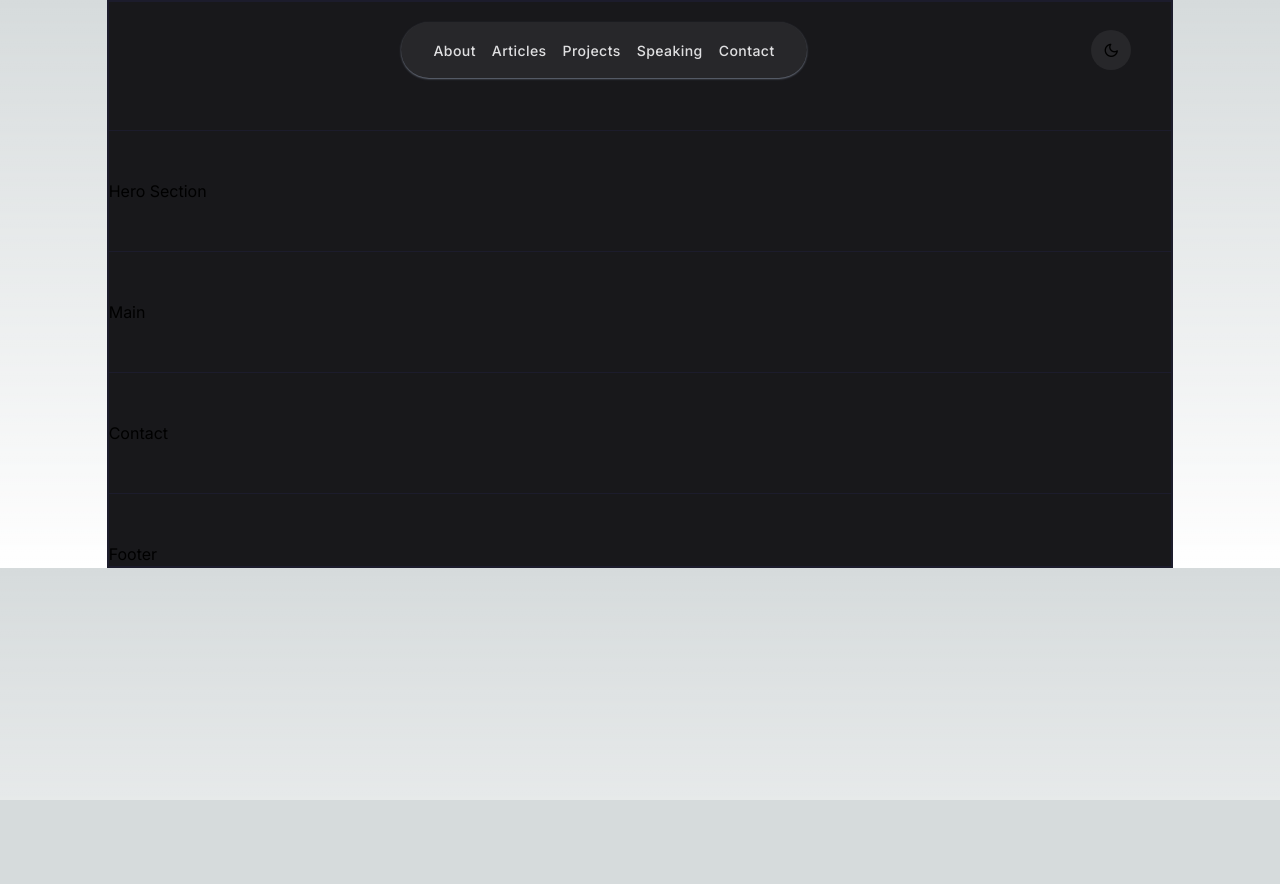
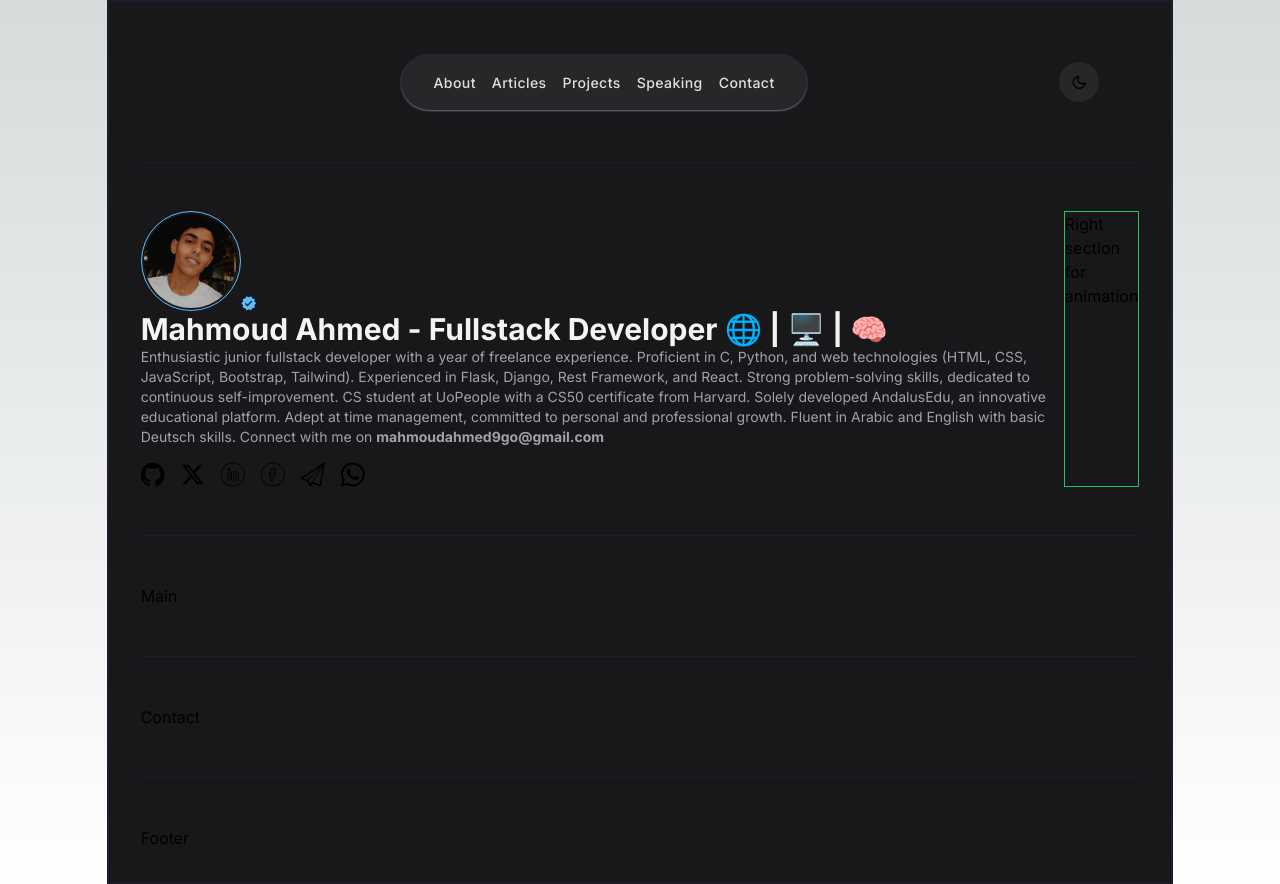
Before and after one commit to Mahmoud4hmed/my-portfolio, a Next.js app: page / in a window 1280 px wide. Before the commit the page ends 800 px from the top, so only its background shows below. Built offline with nearby package versions, Linux system fonts and the light colour scheme.

Commit message:
Hero Section Done!

```diff
--- a/app/components/header/Header.jsx
+++ b/app/components/header/Header.jsx
@@ -11,7 +11,7 @@ const Header = () => {
             <button onClick={() => setShowModal(true)} className='rounded-full p-2 mx-4 menu icon-th-menu bg-[var(--bgHeader)] h-10 w-10 active:scale-50 duration-200'></button>
                 <div></div>
 
-            <nav className='bg-[var(--bgHeader)] py-4 px-8 rounded-full hover:shadow-md shadow-sm shadow-gray-500 duration-500 hover:shadow-[var(--blue)]'>
+            <nav className='bg-[var(--bgHeader)] backdrop-filter backdrop-blur py-4 px-8 rounded-full hover:shadow-md shadow-sm shadow-gray-500 duration-500 hover:shadow-[var(--blue)]'>
                 <ul className='flex gap-4'>
                     <li>
                         <a href="#" className='duration-300'>About</a>
--- a/app/components/hero/Hero.jsx
+++ b/app/components/hero/Hero.jsx
@@ -1,11 +1,50 @@
 import React from 'react';
+import Image from 'next/image';
+import pfp from '../../assets/pfp.png'
 
 const Hero = () => {
     return (
-        <div>
-            <h1>Hero Section</h1>
-        </div>
+        <section className='flex'>
+
+            <div className='flex-grow'>
+                <div className='flex items-end'>
+                    <Image src={pfp} width={100} height={100} className='rounded-full border border-[var(--blue)] p-0.5' alt='pfp'/>
+                    <div className='icon-verified text-[var(--blue)]'></div>
+                </div>
+                <h1 className='md:text-3xl sm:text-xl font-bold text-[var(--title)]'>
+                Mahmoud Ahmed - Fullstack Developer
+                🌐 | 🖥️ | 🧠
+                </h1>
+                <p className='text-sm text-[var(--subtitle)]'>
+                    Enthusiastic junior fullstack developer with a year of freelance experience. Proficient in C, Python, and web technologies (HTML, CSS, JavaScript, Bootstrap, Tailwind). Experienced in Flask, Django, Rest Framework, and React. Strong problem-solving skills, dedicated to continuous self-improvement. CS student at UoPeople with a CS50 certificate from Harvard. Solely developed AndalusEdu, an innovative educational platform. Adept at time management, committed to personal and professional growth. Fluent in Arabic and English with basic Deutsch skills. Connect with me on <strong>mahmoudahmed9go@gmail.com</strong>
+                </p>
+
+                <div className='flex gap-4 text-2xl mt-4'>
+                    <div className='hover:scale-110 cursor-pointer duration-200 icon-github'></div>
+                    <div className='hover:scale-110 cursor-pointer duration-200 icon-x'></div>
+                    <div className='hover:scale-110 cursor-pointer duration-200 icon-linkedin'></div>
+                    <div className='hover:scale-110 cursor-pointer duration-200 icon-facebook'></div>
+                    <div className='hover:scale-110 cursor-pointer duration-200 icon-email'></div>
+                    <div className='hover:scale-110 cursor-pointer duration-200 icon-whatsapp'></div>
+                </div>
+
+            </div>
+
+            <div className='border border-green-500'>
+                Right section for animation
+            </div>
+
+        </section>
     );
 }
 
 export default Hero;
+
+
+// icon-github
+// icon-x
+// icon-facebook
+// icon-linkedin
+// icon-email
+// icon-instagram
+// icon-whatsapp
--- a/app/page.jsx
+++ b/app/page.jsx
@@ -8,7 +8,7 @@ import Link from 'next/link'
 
 export default function Home() {
   return (
-    <main className="w-5/6 bg-[var(--secondary)] border-solid border-2 border-[var(--border)] mx-auto">
+    <main className="w-5/6 bg-[var(--secondary)] p-8 border-solid border-2 border-[var(--border)] mx-auto">
       <Header />
       <hr className='border-solid border-1 border-[var(--border)] my-12' />
       <Hero />
```
Also changed, not shown: app/assets/pfp.png (added).
